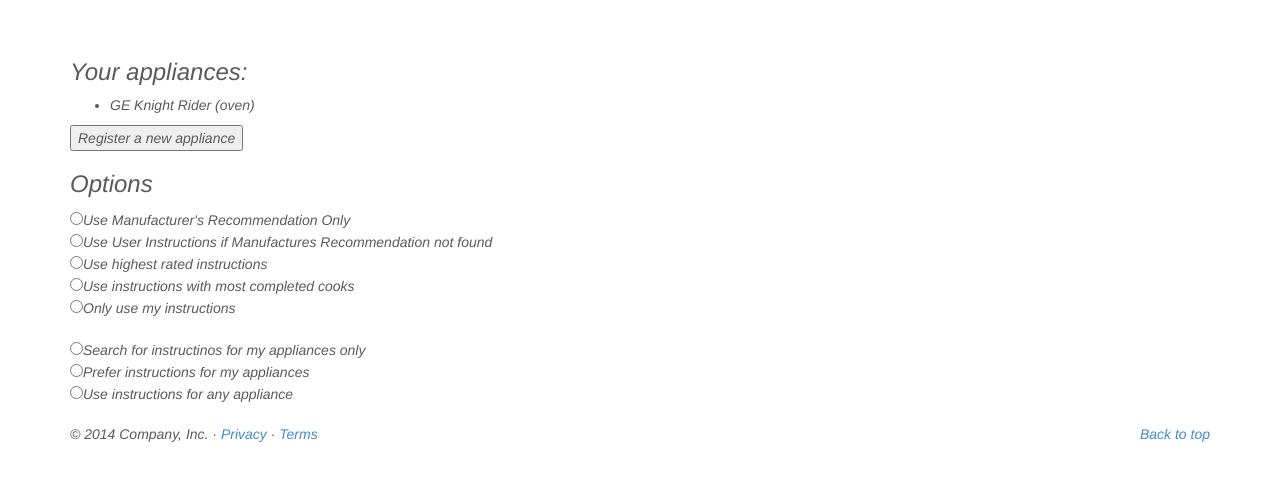
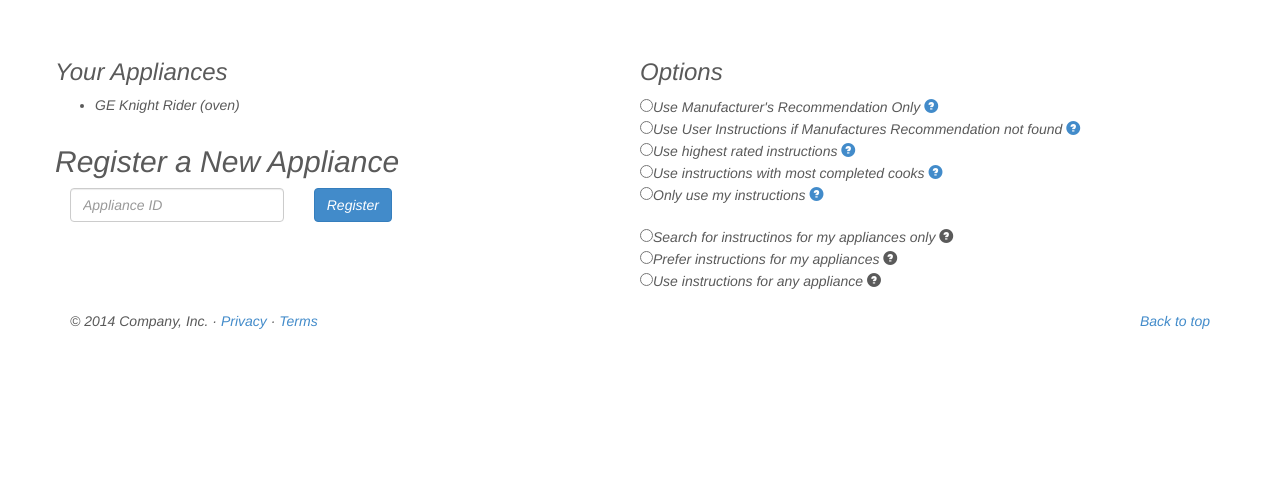
Before and after one commit to LineCook/user_recipe_db, a Django app: page /linecook/averdow/prefs/ in a window 1280 px wide. Shown: the part 51-544 px from the top of the page. Run offline with Django 3.2, Linux system fonts and the light colour scheme; data comes from the database, SQL or seed files in the repository; some libraries are stand-ins or nearby versions.

Commit message:
User Preferences now integrated.

```diff
--- a/linecook/templates/linecook/recipe_detail.html
+++ b/linecook/templates/linecook/recipe_detail.html
@@ -54,7 +54,7 @@
               	<li class="dropdown">
               		<a href="#" class="dropdown-toggle" data-toggle="dropdown">Welcome {{ user.first_name }}! <b class="caret"></b></a>
 	              	<ul class="dropdown-menu">
-	              		<li><a href="#">User Preferences</a></li>
+	              		<li><a href="{% url 'user_prefs' user.username %}">User Preferences</a></li>
 	              		<li><a href="#">Logout</a></li>
 	              	</ul>
               	<i/li>
--- a/linecook/templates/linecook/user_detail.html
+++ b/linecook/templates/linecook/user_detail.html
@@ -54,7 +54,7 @@
               	<li class="dropdown">
               		<a href="#" class="dropdown-toggle" data-toggle="dropdown">Welcome {{ user.first_name }}! <b class="caret"></b></a>
 	              	<ul class="dropdown-menu">
-	              		<li><a href="#">User Preferences</a></li>
+	              		<li><a href="{% url 'user_prefs' user.username %}">User Preferences</a></li>
 	              		<li><a href="#">Logout</a></li>
 	              	</ul>
               	<i/li>
--- a/linecook/templates/linecook/user_prefs.html
+++ b/linecook/templates/linecook/user_prefs.html
@@ -68,25 +68,41 @@
 
     <div class="container" style="padding: 40px 15px;">
 
-      <!-- Three columns of text below the carousel -->
-      <h3>Your appliances:</h3>
+    <div class="row">
+      <div class="col-md-6">
+        <div class="row">
+          <h3>Your Appliances</h3>
           <ul>
           {% for userappliance in user.userappliance_set.all %}
             <li>{{ userappliance.appliance.brand }} {{ userappliance.appliance.model }} ({{ userappliance.appliance.device_type }})</li>
           {% endfor %}
           </ul>
-<input type="button" value="Register a new appliance" />
+        </div>
+        <div class="row">
+          <h2>Register a New Appliance</h2>
+          <form action="">
+          <div class="col-md-5"><div class="form-group"><input type="text" class="form-control" id="searchTerm" placeholder="Appliance ID"></div></div>
+          <div class="col-md-1"><div class="form-group"><button type="button" class="btn btn-primary">Register</button></div></div>
+          </form>
+        </div>
+      </div>
+      <div class="col-md-6">
+        <div class="row">
           <h3>Options</h3>
-<input type="radio" name="recipe_pref" />Use Manufacturer's Recommendation Only<br>
-<input type="radio" name="recipe_pref" />Use User Instructions if Manufactures Recommendation not found<br>
-<input type="radio" name="recipe_pref" />Use highest rated instructions<br>
-<input type="radio" name="recipe_pref" />Use instructions with most completed cooks<br>
-<input type="radio" name="recipe_pref" />Only use my instructions<br>
+          <input type="radio" name="recipe_pref" />Use Manufacturer's Recommendation Only <a href="#" class="tooltip-link" data-toggle="tooltip" data-placement="bottom" title="Use only recipes from a food manufacturer."><span class="glyphicon glyphicon-question-sign"></span></a><br>
+          <input type="radio" name="recipe_pref" />Use User Instructions if Manufactures Recommendation not found <a href="#" class="tooltip-link" data-toggle="tooltip" data-placement="bottom" title="Search your own instructions first, then use manufacturer instructions."><span class="glyphicon glyphicon-question-sign"></span></a><br>
+          <input type="radio" name="recipe_pref" />Use highest rated instructions <a href="#" class="tooltip-link" data-toggle="tooltip" data-placement="bottom" title="Use the highest ranked instructions from around the internet."><span class="glyphicon glyphicon-question-sign"></span></a><br>
+          <input type="radio" name="recipe_pref" />Use instructions with most completed cooks <a href="#" class="tooltip-link" data-toggle="tooltip" data-placement="bottom" title="Use the most popular recipes, even if they suck!"><span class="glyphicon glyphicon-question-sign"></span></a><br>
+          <input type="radio" name="recipe_pref" />Only use my instructions <a href="#" class="tooltip-link" data-toggle="tooltip" data-placement="bottom" title="Use My Recipes Only"><span class="glyphicon glyphicon-question-sign"></span></a><br>
           <br>
-<input type="radio" name="appliance_pref" value="exact"/>Search for instructinos for my appliances only<br>
-<input type="radio" name="appliance_pref" value="prefer_exact"/>Prefer instructions for my appliances<br>
-<input type="radio" name="appliance_pref" value="any"/>Use instructions for any appliance<br>
+          <input type="radio" name="appliance_pref" value="exact"/>Search for instructinos for my appliances only <span class="glyphicon glyphicon-question-sign"></span><br>
+          <input type="radio" name="appliance_pref" value="prefer_exact"/>Prefer instructions for my appliances <span class="glyphicon glyphicon-question-sign"></span><br>
+          <input type="radio" name="appliance_pref" value="any"/>Use instructions for any appliance <span class="glyphicon glyphicon-question-sign"></span><br>
           <br>
+        </div>
+      </div>
+    </div>
+
 <!-- FOOTER -->
       <footer>
         <p class="pull-right"><a href="#">Back to top</a></p>
@@ -102,5 +118,8 @@
     <script src="https://code.jquery.com/jquery-1.10.2.min.js"></script>
     <script src="{% static 'linecook/dist/js/bootstrap.min.js' %}"></script>
     <script src="{% static 'linecook/docs.min.js' %}"></script>
+    <script>
+      $('.tooltip-link').tooltip();
+    </script>
   </body>
 </html>
```
Also changed, not shown: 1 other file. Lines whose indentation alone changed are shown as unchanged.
